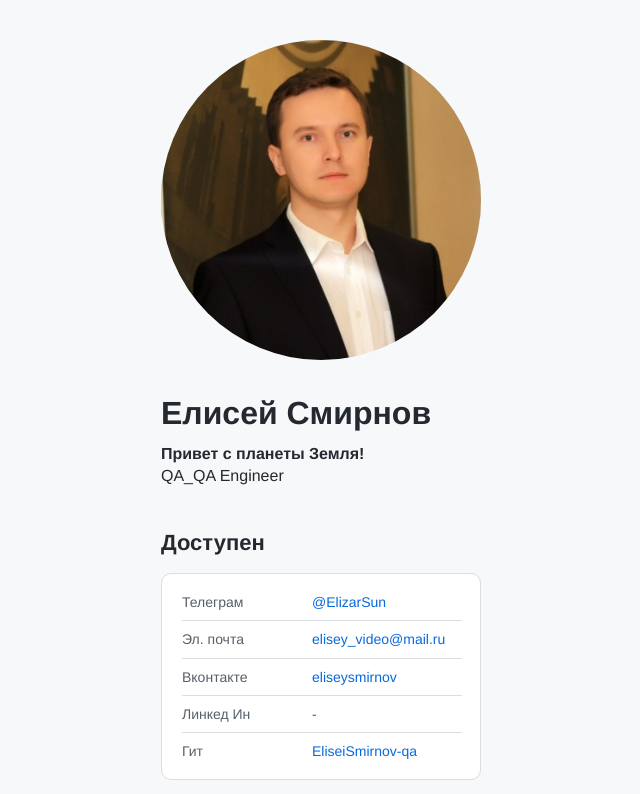
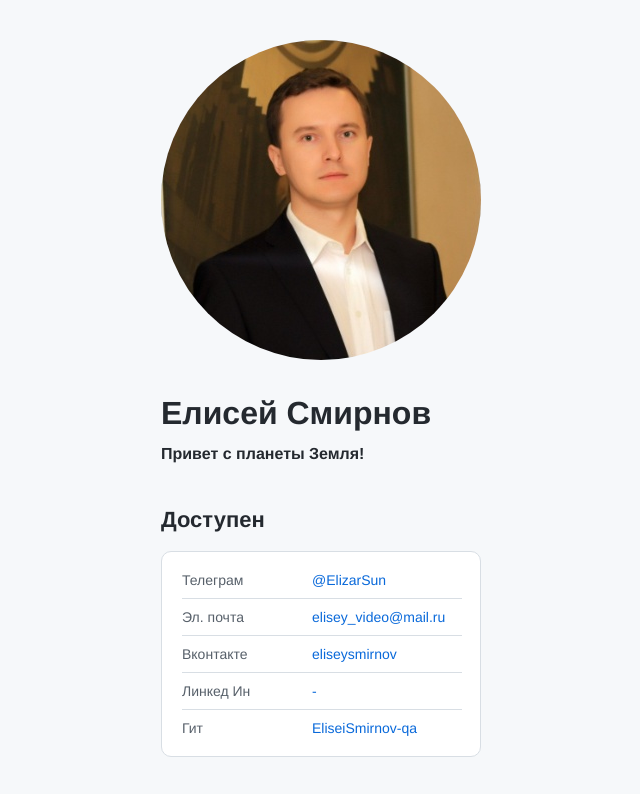
Before and after one commit to EliseiSmirnov-qa/EliseiSmirnov-qa.github.io, a plain HTML site: page index.html in a window 1280 px wide. Shown: the top 794 px of the page, without its empty margins (319-959 px from the left). Drawn offline with Linux system fonts and the light colour scheme.

Commit message:
Update index.html

```diff
--- a/index.html
+++ b/index.html
@@ -20,7 +20,6 @@
       <img src="./avatar.png" alt="avatar" class="header__avatar" />
       <h1 class="header__title">Елисей Смирнов</h1>
       <h3 class="header__subtitle">Привет с планеты Земля!</h3>
-      <p class="header__subtitle">QA_QA Engineer</p>
     </header>
     <main>
       <section class="links">
```
